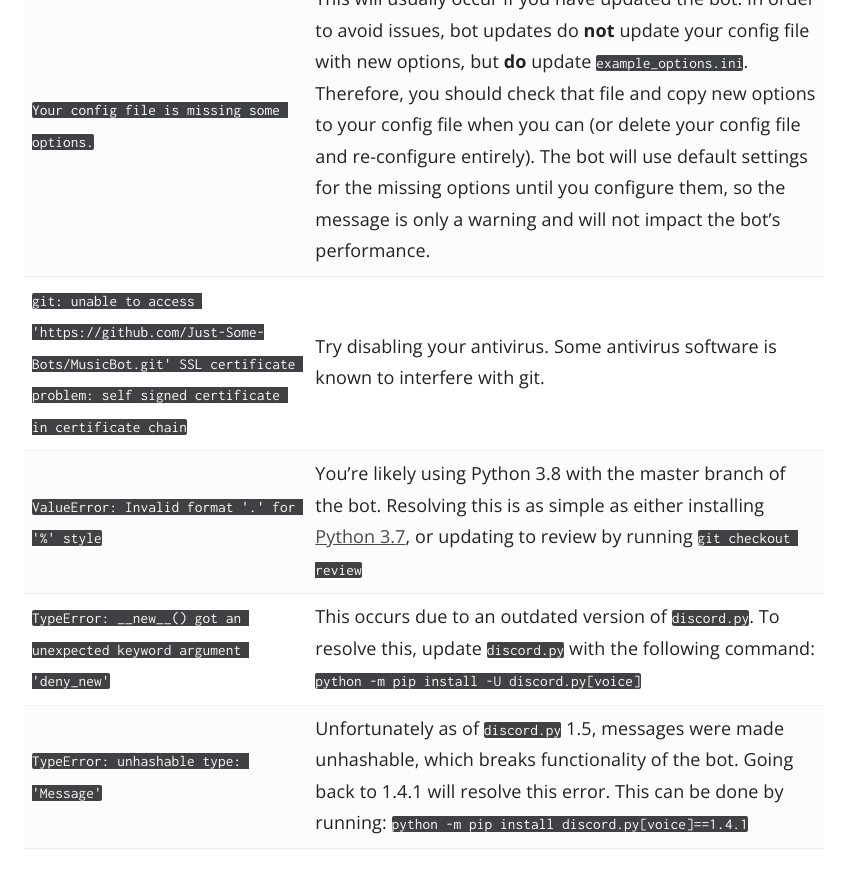
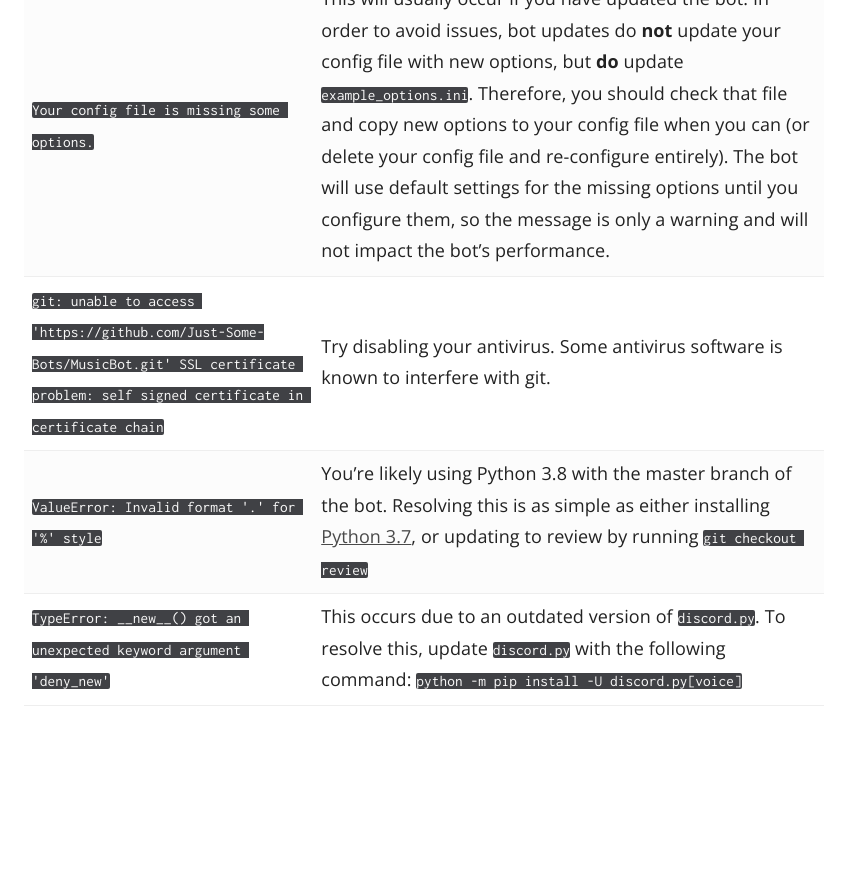
Before and after one commit to Just-Some-Bots/MusicBot, a Jekyll site: the page built from _docs/using/troubleshooting.md, in a window 1280 px wide and 900 px high, scrolled down 912 px. Shown: the top 873 px of the window, without its empty margins (366-1221 px from the left). Built offline with Jekyll 4.4.1, drawn with Linux system fonts in a browser that asks for light colours; after the commit the page ends 1669 px from its top, so only the background shows below that.

Commit message:
Removes error resolved in PR

```diff
--- a/_docs/using/troubleshooting.md
+++ b/_docs/using/troubleshooting.md
@@ -17,4 +17,3 @@ Lagging while playing music | Check your CPU and disk usage. Ensure that you hav
 `git: unable to access 'https://github.com/Just-Some-Bots/MusicBot.git' SSL certificate problem: self signed certificate in certificate chain` | Try disabling your antivirus. Some antivirus software is known to interfere with git.
 `ValueError: Invalid format '.' for '%' style` | You're likely using Python 3.8 with the master branch of the bot. Resolving this is as simple as either installing [Python 3.7](https://www.python.org/ftp/python/3.7.0/python-3.7.0.exe), or updating to review by running `git checkout review`
 `TypeError: __new__() got an unexpected keyword argument 'deny_new'` | This occurs due to an outdated version of `discord.py`. To resolve this, update `discord.py` with the following command: `python -m pip install -U discord.py[voice]`
-`TypeError: unhashable type: 'Message'` | Unfortunately as of `discord.py` 1.5, messages were made unhashable, which breaks functionality of the bot. Going back to 1.4.1 will resolve this error. This can be done by running: `python -m pip install discord.py[voice]==1.4.1`
```
